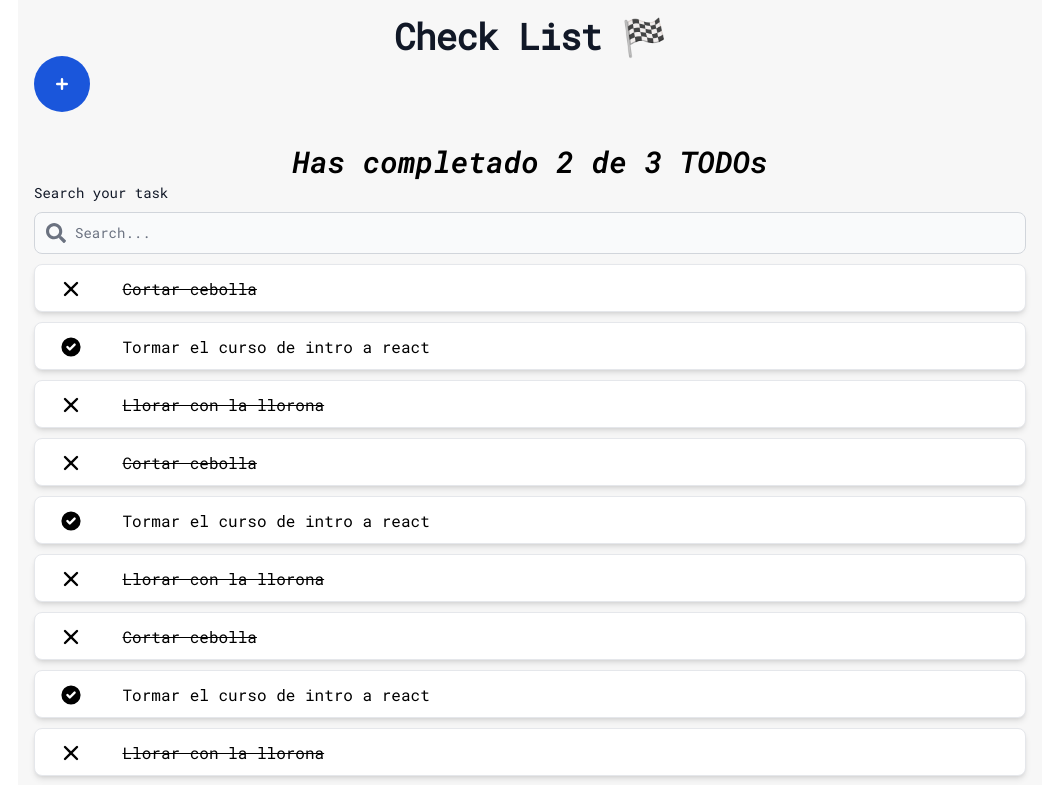
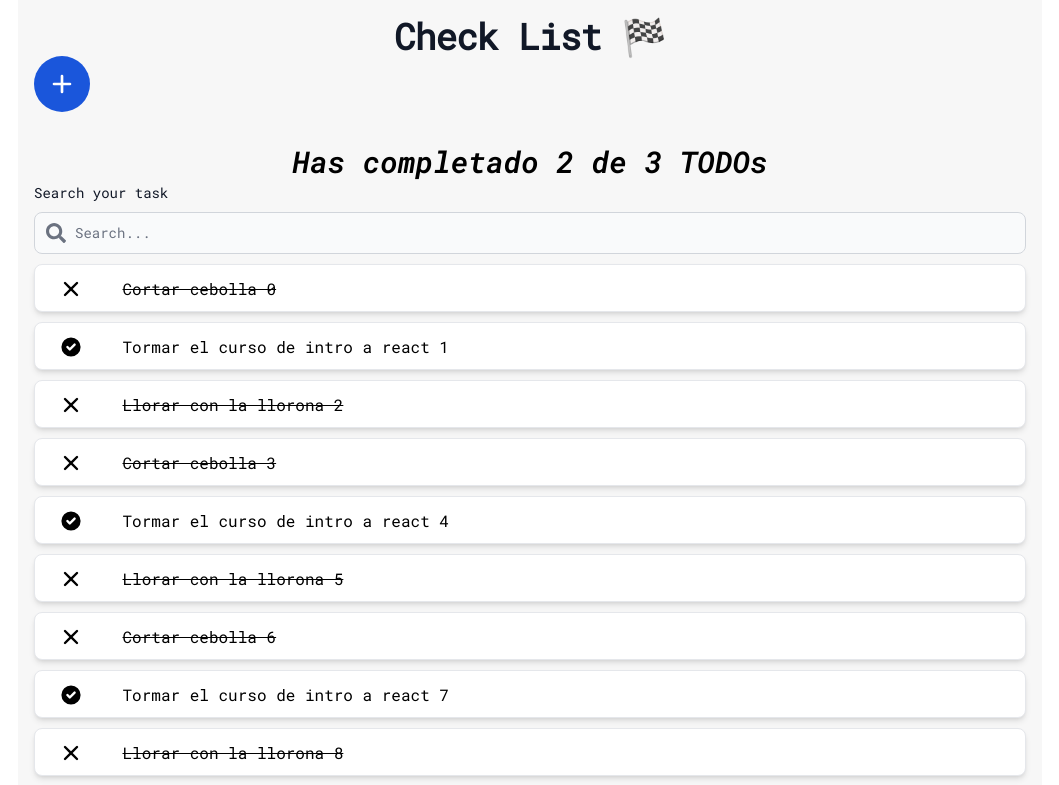
Before and after one commit to macknilan/todo-app-react, a React (Create React App) app: page / in a window 1280 px wide. Shown: the top 785 px of the page, without its empty margins (110-1169 px from the left). Built offline with nearby package versions, Linux system fonts and the light colour scheme.

Commit message:
:lipstick: WIP styles ...

```diff
--- a/public/index.html
+++ b/public/index.html
@@ -36,5 +36,7 @@
       To begin the development, run `npm start` or `yarn start`.
       To create a production bundle, use `npm run build` or `yarn build`.
     -->
+        <!-- <script defer src="https://unpkg.com/flowbite@1.5.4/dist/flowbite.js"></script> -->
+        <script defer src="/node_modules/flowbite/dist/flowbite.js"></script>
     </body>
 </html>
--- a/src/components/CreateTodoButtom.js
+++ b/src/components/CreateTodoButtom.js
@@ -5,8 +5,28 @@ import { Fragment } from 'react';
 function CreateTodoButtom() {
   return (
     <Fragment>
-      <div data-dial-init className='fixed top-14 group'>
-        <div id='speed-dial-menu-click' className='flex flex-col items-center hidden mb-4 space-y-2'>
+      <div data-dial-init className='fixed flex top-14 group'>
+        <button
+          type='button'
+          data-dial-toggle='speed-dial-menu'
+          data-dial-trigger='click'
+          aria-controls='speed-dial-menu'
+          aria-expanded='false'
+          className='flex items-center justify-center text-white bg-blue-700 rounded-full w-14 h-14 hover:bg-blue-800 dark:bg-blue-600 dark:hover:bg-blue-700 focus:ring-4 focus:ring-blue-300 focus:outline-none dark:focus:ring-blue-800'
+        >
+          <svg
+            aria-hidden='true'
+            className='w-8 h-8 transition-transform group-hover:rotate-45'
+            fill='none'
+            stroke='currentColor'
+            viewBox='0 0 24 24'
+            xmlns='http://www.w3.org/2000/svg'
+          >
+            <path strokeLinecap='round' strokeLinejoin='round' strokeWidth='2' d='M12 6v6m0 0v6m0-6h6m-6 0H6'></path>
+          </svg>
+          <span className='sr-only'>Open actions menu</span>
+        </button>
+        <div id='speed-dial-menu' className='flex flex-col items-center hidden mt-4 space-y-2'>
           <button
             type='button'
             data-tooltip-target='tooltip-copy'
@@ -34,24 +54,6 @@ function CreateTodoButtom() {
             <div className='tooltip-arrow' data-popper-arrow></div>
           </div>
         </div>
-        <button
-          type='button'
-          data-dial-toggle='speed-dial-menu-click'
-          data-dial-trigger='click'
-          aria-controls='speed-dial-menu-click'
-          aria-expanded='false'
-          className='flex items-center justify-center text-white bg-blue-700 rounded-full w-14 h-14 hover:bg-blue-800 dark:bg-blue-600 dark:hover:bg-blue-700 focus:ring-4 focus:ring-blue-300 focus:outline-none dark:focus:ring-blue-800'
-        >
-          <svg className='w-6 h-6' fill='currentColor' viewBox='0 0 20 20' xmlns='http://www.w3.org/2000/svg'>
-            <path
-              fillRule='evenodd'
-              d='M10 5a1 1 0 011 1v3h3a1 1 0 110 2h-3v3a1 1 0 11-2 0v-3H6a1 1 0 110-2h3V6a1 1 0 011-1z'
-              clipRule='evenodd'
-            />
-          </svg>
-
-          <span className='sr-only'>Open actions menu</span>
-        </button>
       </div>
     </Fragment>
   );
--- a/src/components/MyMain.js
+++ b/src/components/MyMain.js
@@ -7,18 +7,18 @@ import { TodoList } from './TodoList';
 import { TodoSearch } from './TodoSearch';
 
 const todos = [
-  { text: 'Cortar cebolla', completed: false },
-  { text: 'Tormar el curso de intro a react', completed: true },
-  { text: 'Llorar con la llorona', completed: false },
-  { text: 'Cortar cebolla', completed: false },
-  { text: 'Tormar el curso de intro a react', completed: true },
-  { text: 'Llorar con la llorona', completed: false },
-  { text: 'Cortar cebolla', completed: false },
-  { text: 'Tormar el curso de intro a react', completed: true },
-  { text: 'Llorar con la llorona', completed: false },
-  { text: 'Cortar cebolla', completed: false },
-  { text: 'Tormar el curso de intro a react', completed: true },
-  { text: 'Llorar con la llorona', completed: false },
+  { text: 'Cortar cebolla 0', completed: false },
+  { text: 'Tormar el curso de intro a react 1', completed: true },
+  { text: 'Llorar con la llorona 2', completed: false },
+  { text: 'Cortar cebolla 3', completed: false },
+  { text: 'Tormar el curso de intro a react 4', completed: true },
+  { text: 'Llorar con la llorona 5', completed: false },
+  { text: 'Cortar cebolla 6', completed: false },
+  { text: 'Tormar el curso de intro a react 7', completed: true },
+  { text: 'Llorar con la llorona 8', completed: false },
+  { text: 'Cortar cebolla 9', completed: false },
+  { text: 'Tormar el curso de intro a react 10', completed: true },
+  { text: 'Llorar con la llorona 11', completed: false },
 ];
 
 function MyMain() {
```
Lines whose indentation alone changed are shown as unchanged.
